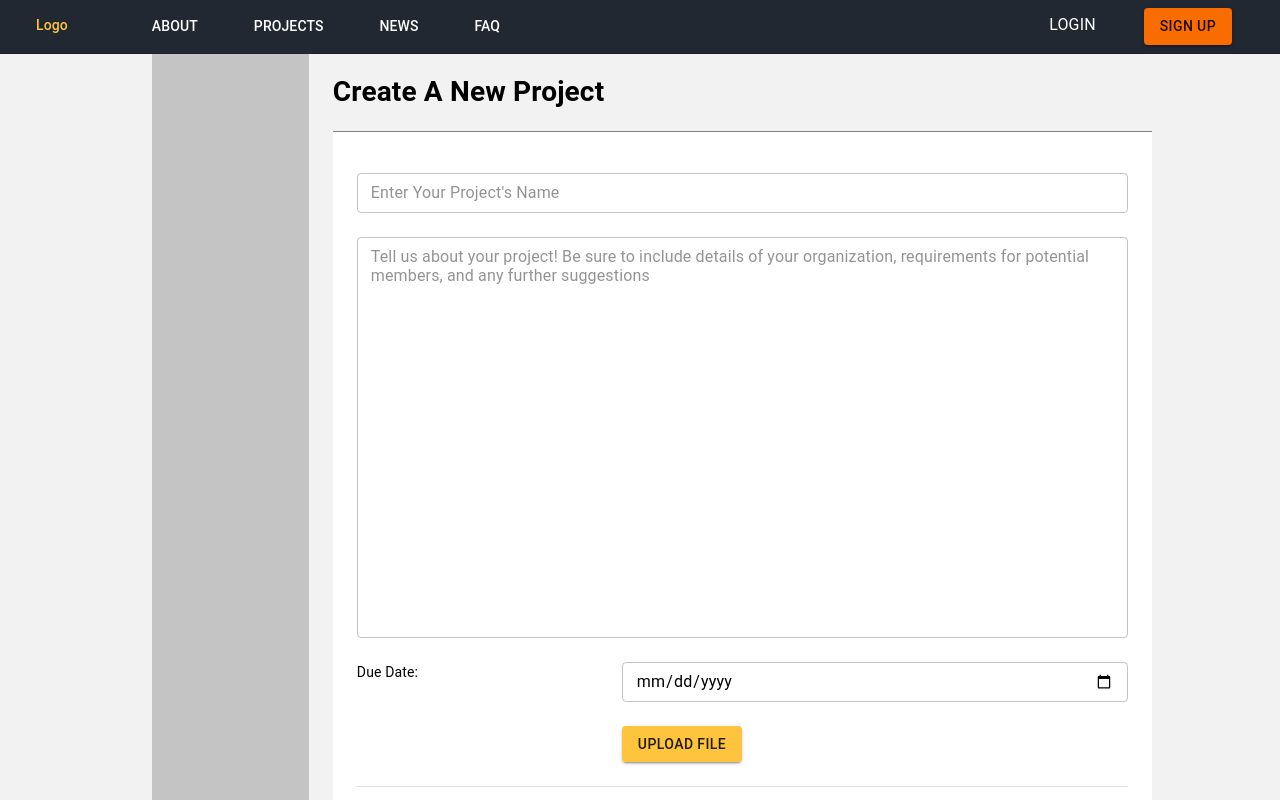
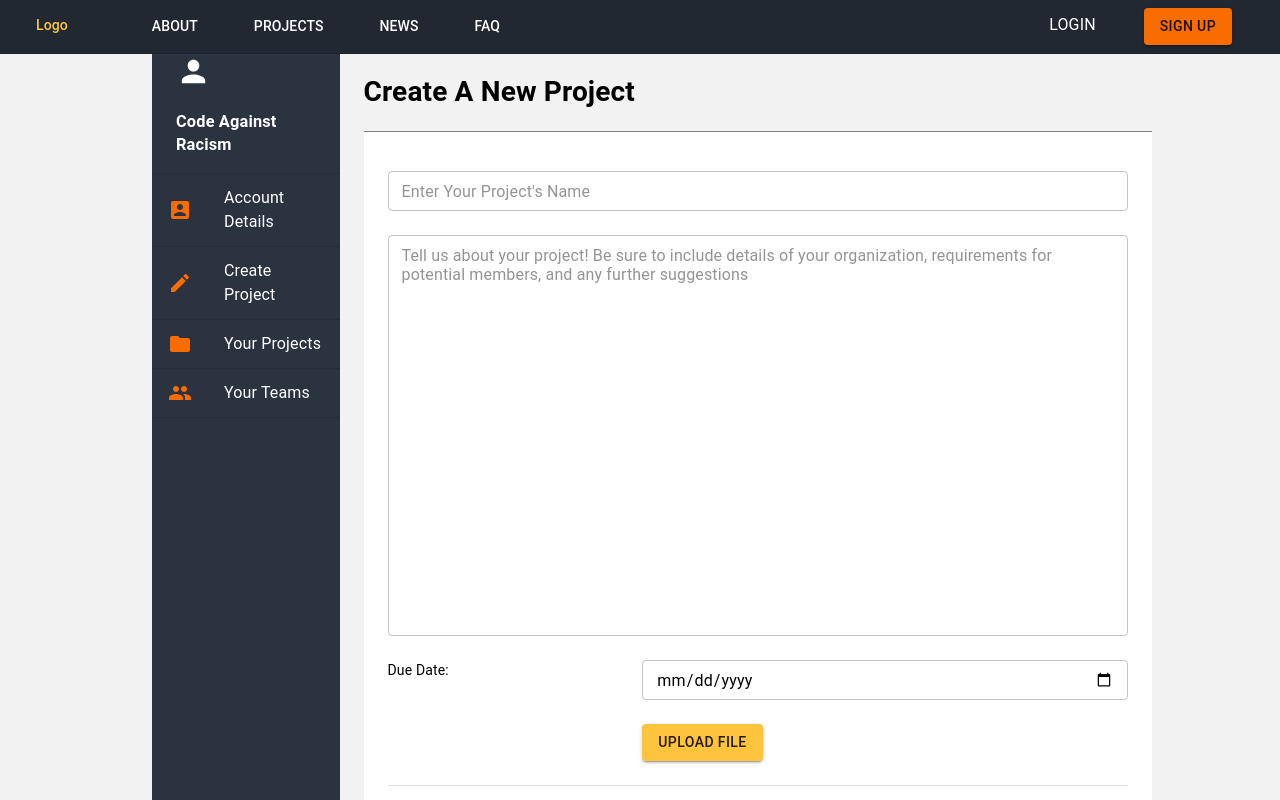
Before and after one commit to CodeAgainstRacism/codeagainstracism.org, a React (Create React App) app in the folder frontend/: page /newprojectform in a window 1280 px wide. Shown: the top 800 px of the page. Built offline with nearby package versions, Linux system fonts and the light colour scheme.

Commit message:
added sidebar component (temporary)

```diff
--- a/frontend/src/components/SideBarOrganization.jsx
+++ b/frontend/src/components/SideBarOrganization.jsx
@@ -18,8 +18,9 @@ import PersonIcon from '@material-ui/icons/Person';
 const sideBarStyles = makeStyles((theme)  => ({
     sideBarContainer: {
         width: "100%",
-        height: "120vh",
-        paddingTop: "15%",
+        height: "100%",
+        //height: "120vh",
+        //paddingTop: "15%",
         alignItems: "center",
         backgroundColor: "#2b3340",
         color: theme.palette.text.secondary
--- a/frontend/src/pages/NewProjectForm.jsx
+++ b/frontend/src/pages/NewProjectForm.jsx
@@ -8,6 +8,7 @@ import {Container,
         Box} from '@material-ui/core';
 import Divider from '@material-ui/core/Divider';
 import Footer from "../components/Footer";
+import SideBar from "../components/SideBarOrganization"
 //for the sidebar, title, and form try using grid area
 //checkut form authentification
 const projectFormStyles = makeStyles((theme) => ({
@@ -31,7 +32,7 @@ const projectFormStyles = makeStyles((theme) => ({
     marginLeft: "10%",
     marginRight: "10%",
     display: "grid",
-    gridTemplateColumns: "20% 80%",
+    gridTemplateColumns: "23% 77%",
     gridTemplateAreas: ` 'sideBar header'
                           'sideBar form' `,
 
@@ -81,7 +82,7 @@ export default function NewProjectForm() {
         {/**must wrapper the whole thing as a body? */}
         <body className = {classes.gridAlignment} >
           <Container className = {classes.sideBarContainer}>
-            <Box className = {classes.fakeSideBar}></Box>
+            <SideBar/>
           </Container>
               {/*<SideBar/>*/}
 
```
